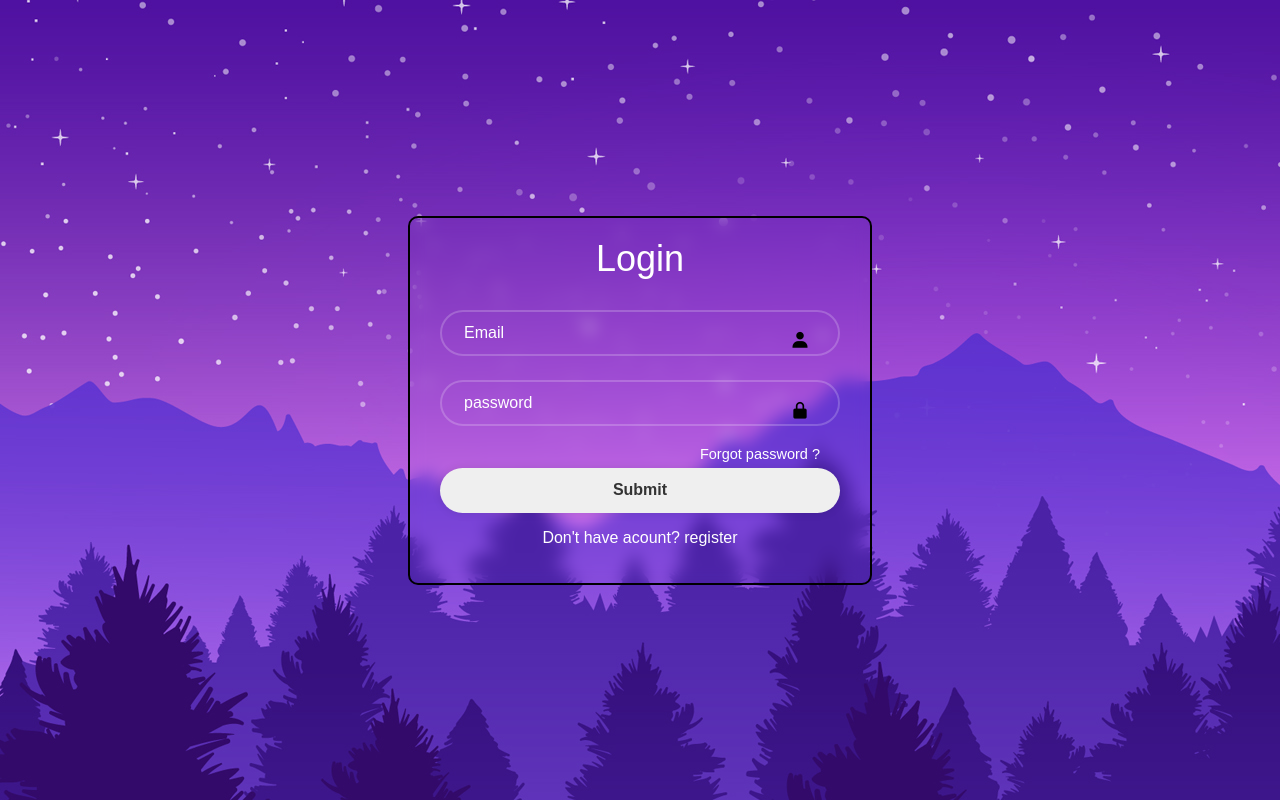
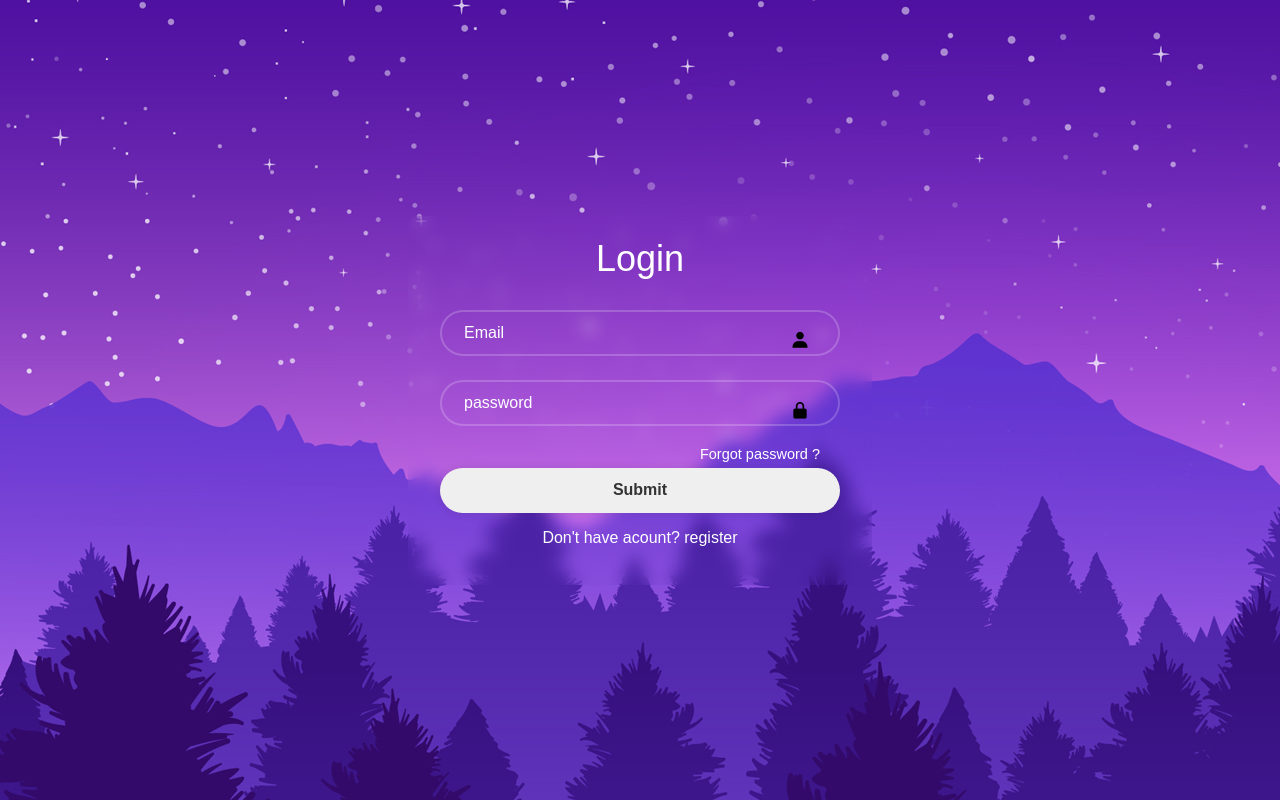
Before and after one commit to Faizanmansuri07/logindetails, a plain HTML site: page index.html in a window 1280 px wide. Drawn offline with nearby package versions, Linux system fonts and the light colour scheme.

Commit message:
Update style.css

```diff
--- a/style.css
+++ b/style.css
@@ -18,7 +18,7 @@ p{
     width:400px;
     backdrop-filter: blur(8px);
     padding: 20px 30px ;
-    border: 2px solid ;
+    border: 2px solid rgba(255,255,255,-2);
 
     border-radius: 10px;
 }
```
